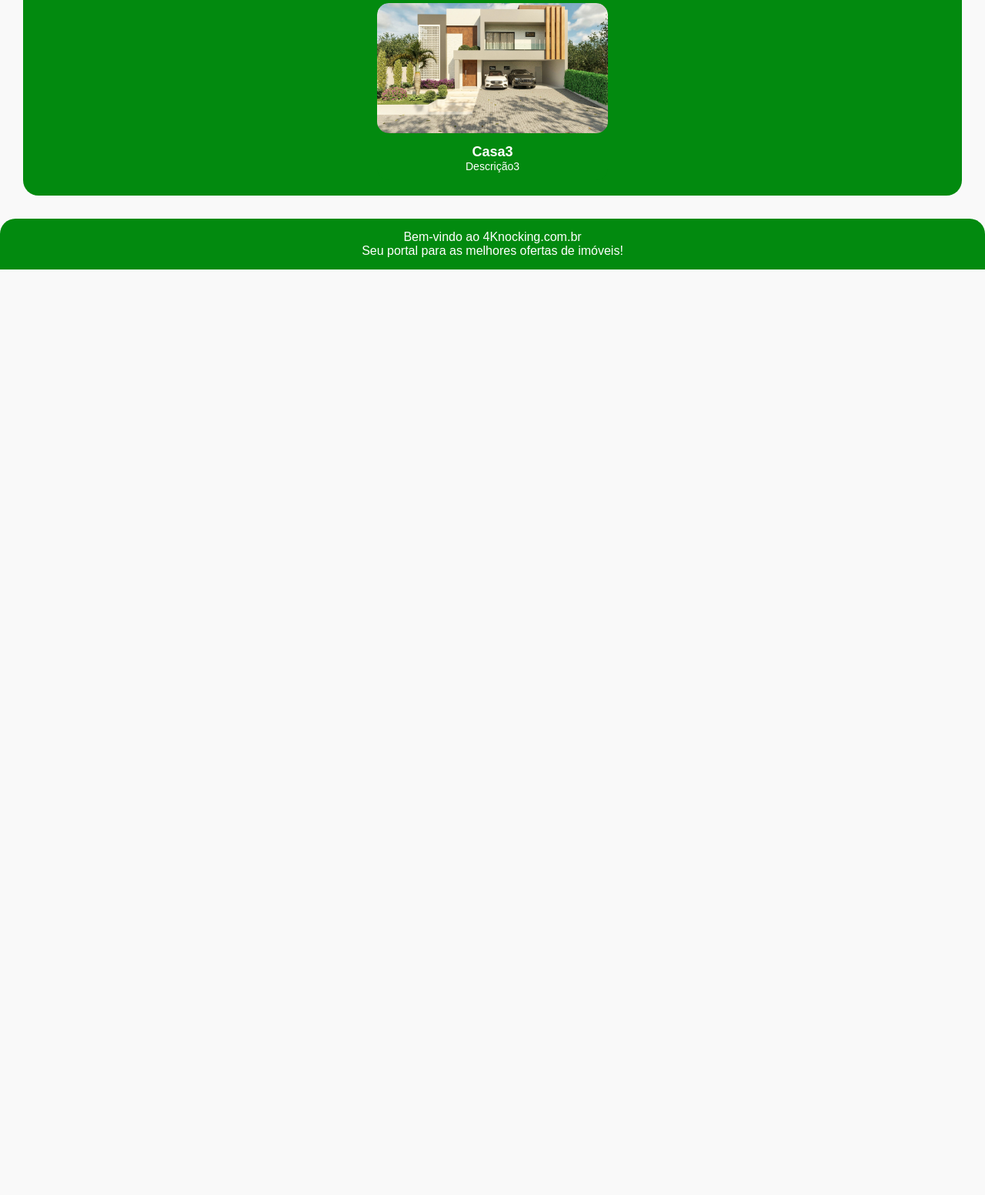
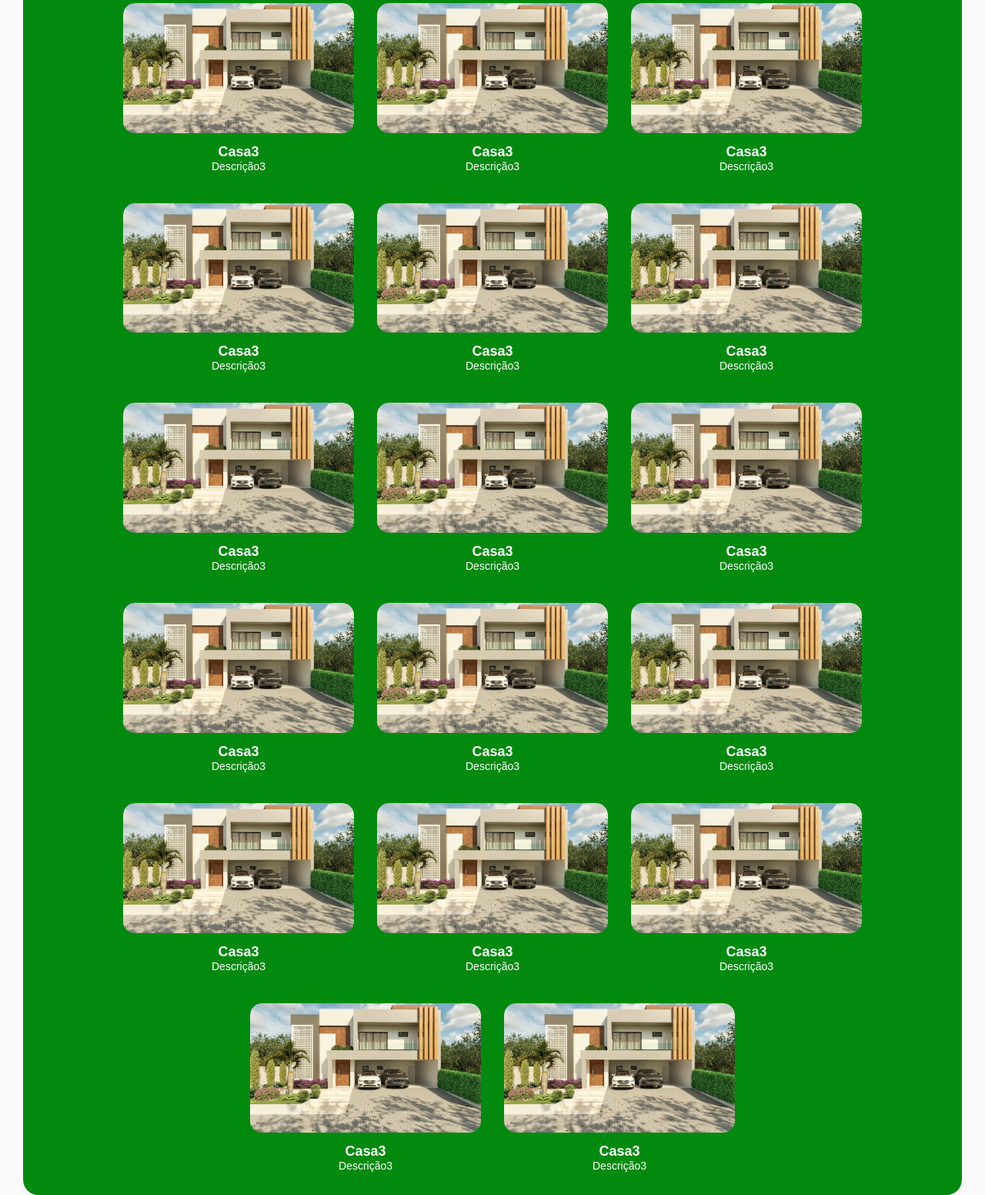
Before and after one commit to Suzuya-sz/4-KNOCKING, a plain HTML site: page sala-de-aula/index.html in a window 1280 px wide. Shown: the part 444-1996 px from the top of the page at 77% size. Before the commit the page ends 800 px from the top, so only its background shows below. Drawn offline with Linux system fonts and the light colour scheme.

Commit message:
Add files via upload

```diff
--- a/sala-de-aula/index.html
+++ b/sala-de-aula/index.html
@@ -57,10 +57,89 @@
                 <h3>Casa3</h3>
                 <p>Descrição3</p>
             </div>
+            <div class="card">
+                <img src="./img/casa.jpg" alt="Casa 3">
+                <h3>Casa3</h3>
+                <p>Descrição3</p>
+            </div>
+            <div class="card">
+                <img src="./img/casa.jpg" alt="Casa 3">
+                <h3>Casa3</h3>
+                <p>Descrição3</p>
+            </div>
+            <div class="card">
+                <img src="./img/casa.jpg" alt="Casa 3">
+                <h3>Casa3</h3>
+                <p>Descrição3</p>
+            </div>
+            <div class="card">
+                <img src="./img/casa.jpg" alt="Casa 3">
+                <h3>Casa3</h3>
+                <p>Descrição3</p>
+            </div>
+            <div class="card">
+                <img src="./img/casa.jpg" alt="Casa 3">
+                <h3>Casa3</h3>
+                <p>Descrição3</p>
+            </div>
+            <div class="card">
+                <img src="./img/casa.jpg" alt="Casa 3">
+                <h3>Casa3</h3>
+                <p>Descrição3</p>
+            </div>
+            <div class="card">
+                <img src="./img/casa.jpg" alt="Casa 3">
+                <h3>Casa3</h3>
+                <p>Descrição3</p>
+            </div>
+            <div class="card">
+                <img src="./img/casa.jpg" alt="Casa 3">
+                <h3>Casa3</h3>
+                <p>Descrição3</p>
+            </div>
+            <div class="card">
+                <img src="./img/casa.jpg" alt="Casa 3">
+                <h3>Casa3</h3>
+                <p>Descrição3</p>
+            </div>
+            <div class="card">
+                <img src="./img/casa.jpg" alt="Casa 3">
+                <h3>Casa3</h3>
+                <p>Descrição3</p>
+            </div>
+            <div class="card">
+                <img src="./img/casa.jpg" alt="Casa 3">
+                <h3>Casa3</h3>
+                <p>Descrição3</p>
+            </div>
+            <div class="card">
+                <img src="./img/casa.jpg" alt="Casa 3">
+                <h3>Casa3</h3>
+                <p>Descrição3</p>
+            </div>
+            <div class="card">
+                <img src="./img/casa.jpg" alt="Casa 3">
+                <h3>Casa3</h3>
+                <p>Descrição3</p>
+            </div>
+            <div class="card">
+                <img src="./img/casa.jpg" alt="Casa 3">
+                <h3>Casa3</h3>
+                <p>Descrição3</p>
+            </div>
+            <div class="card">
+                <img src="./img/casa.jpg" alt="Casa 3">
+                <h3>Casa3</h3>
+                <p>Descrição3</p>
+            </div>
+            <div class="card">
+                <img src="./img/casa.jpg" alt="Casa 3">
+                <h3>Casa3</h3>
+                <p>Descrição3</p>
+            </div>
         </div>
     </section>
 
-    <!-- Rodapé -->
     <footer>
         <p>Bem-vindo ao 4Knocking.com.br</p>
         <p>Seu portal para as melhores ofertas de imóveis!</p>
--- a/sala-de-aula/style.css
+++ b/sala-de-aula/style.css
@@ -126,5 +126,5 @@ footer {
     text-align: center;
     padding: 15px;
     margin-top: 20px;
-    border-radius: 20px 20px 0 0;
+
 }
```
Also changed, not shown: sala-de-aula/scripts.js (+42 -0 lines), sala-de-aula/img/luan.jpg (added).
